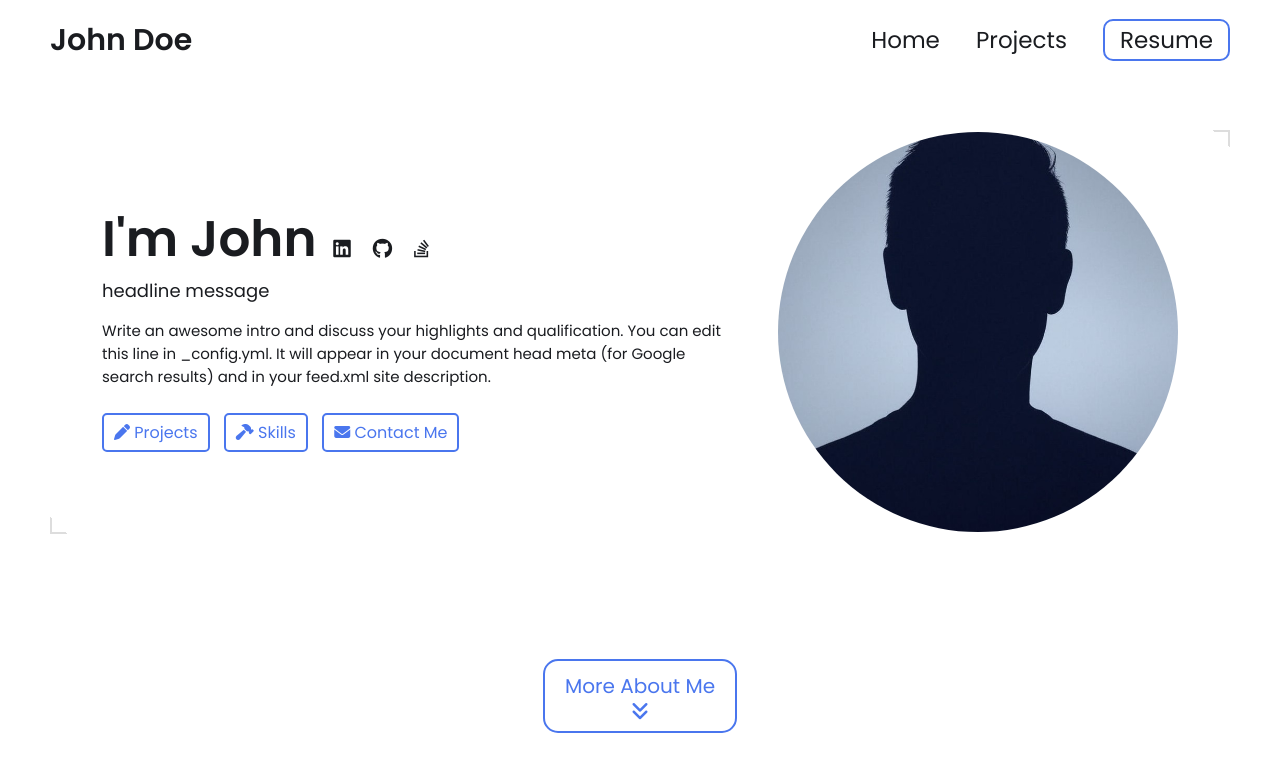
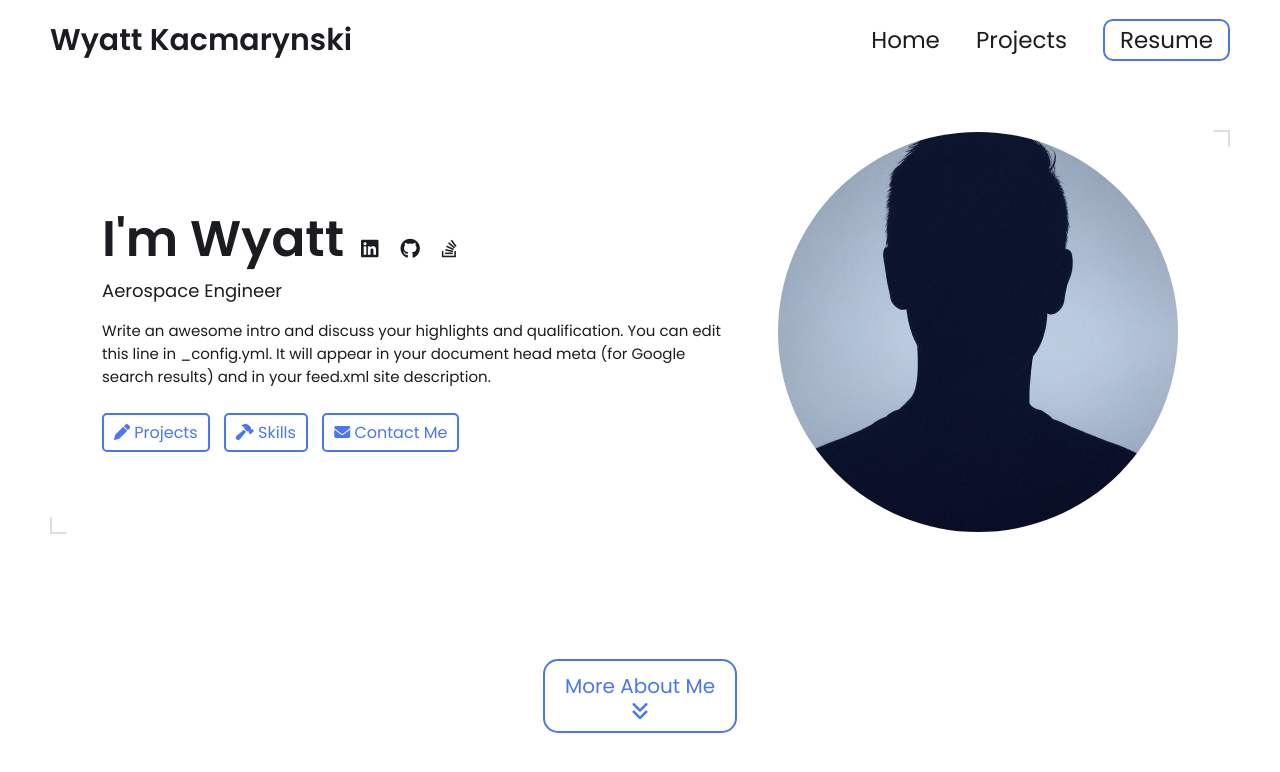
Before and after one commit to wyattkac/wyattkac.github.io, a Jekyll site: the page built from index.html, in a window 1280 px wide and 900 px high. Shown: the top 772 px of the window. Built offline with Jekyll 4.4.1, drawn with Linux system fonts in a browser that asks for light colours.

Commit message:
Initial Test
Testing that the template works

```diff
--- a/_config.yml
+++ b/_config.yml
@@ -7,13 +7,13 @@
 
 # Main Page Setup
 
-title: John Doe's Portfolio # This is what shows up in the tab of the browser
+title: Wyatt Kacmarynski's Portfolio # This is what shows up in the tab of the browser
 
 
 
 # Hero Section
-name: John Doe
-headline: headline message
+name: Wyatt Kacmarynski
+headline: Aerospace Engineer
 description: >- # dont remove this line. this will ignore all new lines until the next section
   Write an awesome intro and discuss your highlights and qualification. You can edit this
   line in _config.yml. It will appear in your document head meta (for
@@ -25,7 +25,7 @@ profile_image: ./assets/images/profile-image/avatar.jpeg
 
 # Link your resume
 # You can place your resume in assets/resume/{resume file.pdf} or add external link such as pdf saved in google drive
-resume-url: https://drive.google.com/file/d/13Z3duVzh-gguPU5r03oJVEE6rV9rd3DS/view?usp=sharing
+#resume-url: https://drive.google.com/file/d/13Z3duVzh-gguPU5r03oJVEE6rV9rd3DS/view?usp=sharing
 
 
 # Set up external links - this will show up as small icons next to your name.
```
